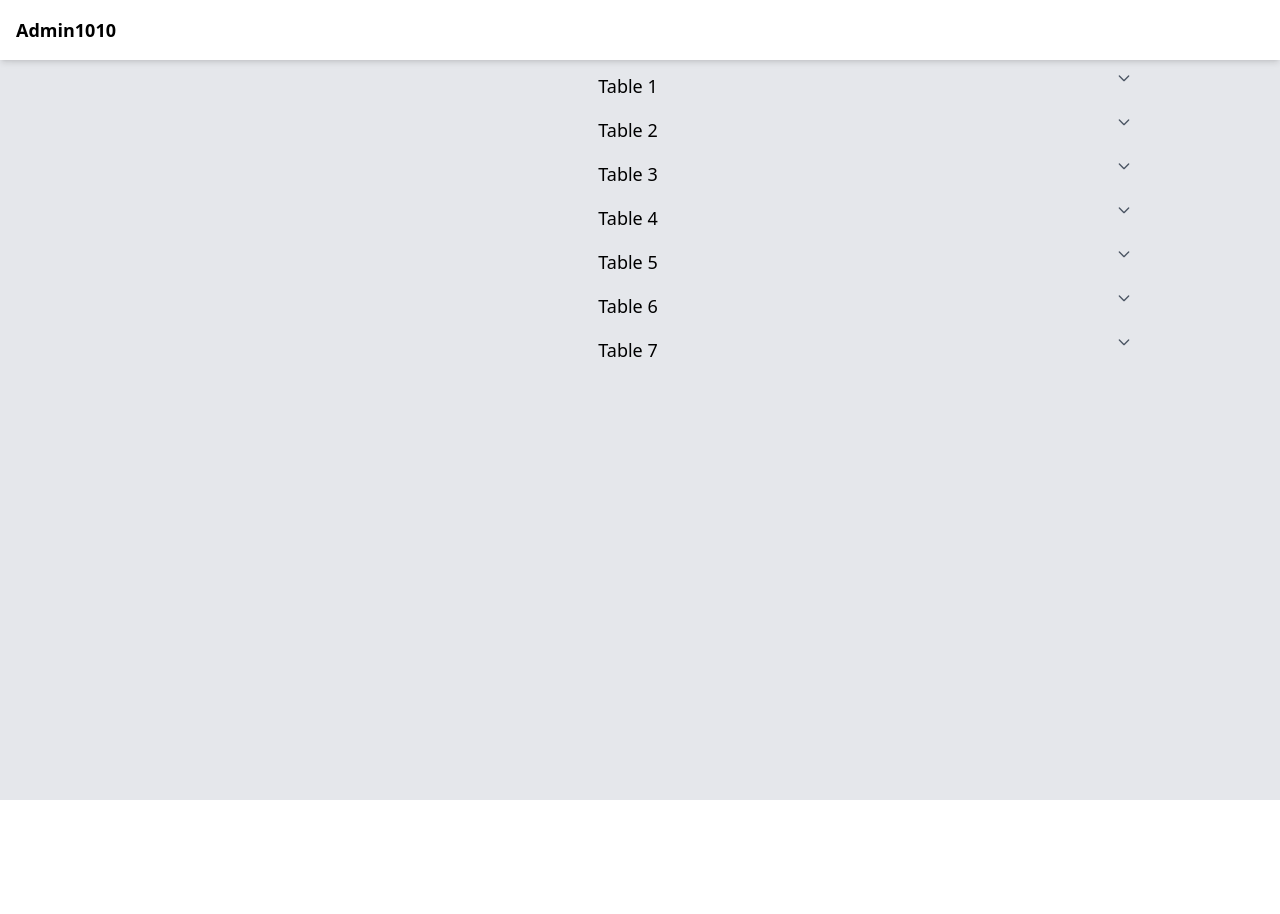
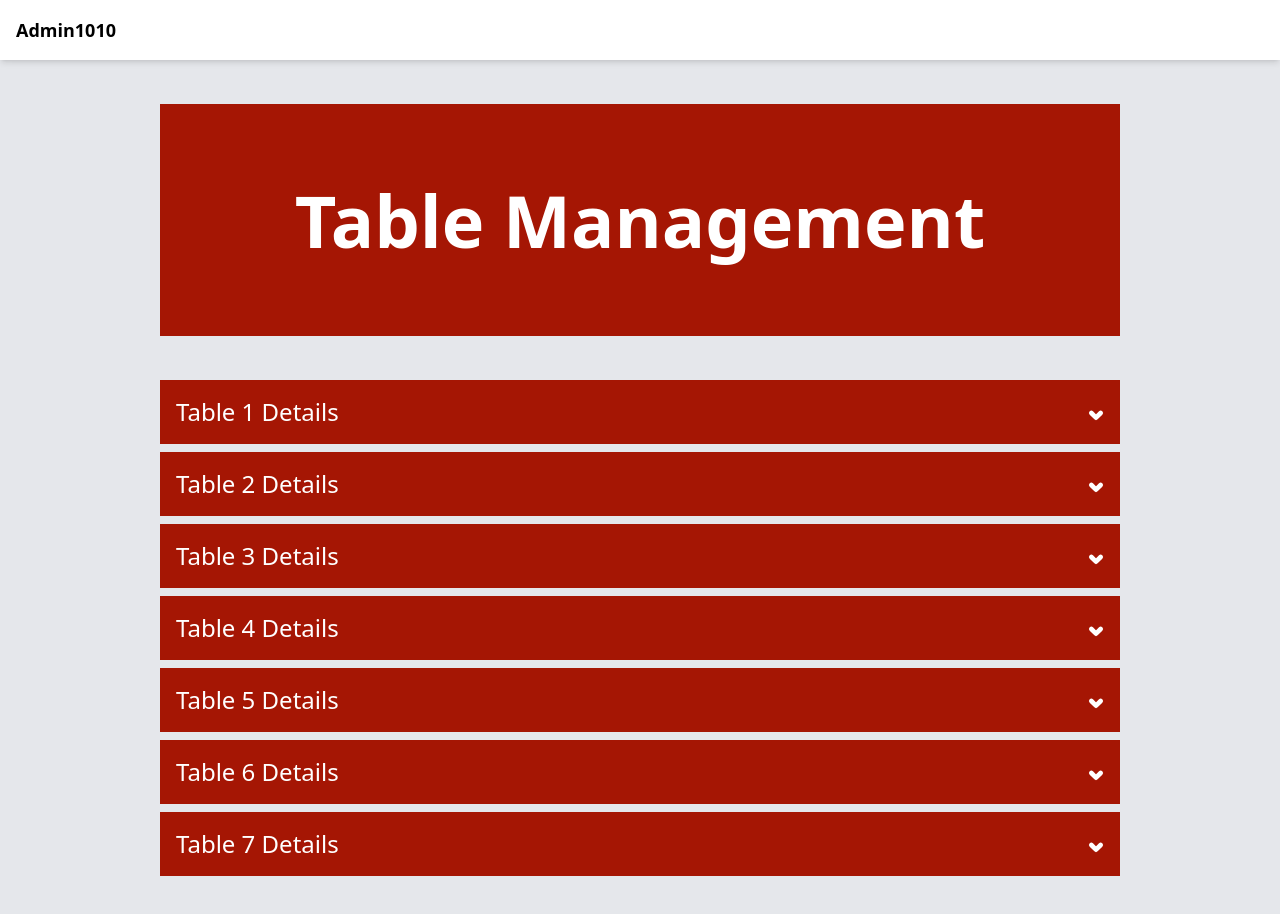
Before and after one commit to bestzige/PROJECT2-SEC-2-Mairuu, a Vue app: page /admin/table-manager in a window 1280 px wide. Shown: the top 914 px of the page. Before the commit the page ends 800 px from the top, so only its background shows below. Built offline with nearby package versions, Linux system fonts and the light colour scheme; data requests are answered from the project's data file.

Commit message:
Update text box of table detail.

```diff
--- a/src/components/manager/TableDetail.vue
+++ b/src/components/manager/TableDetail.vue
@@ -1,43 +1,5 @@
-<template>
-    <div class="flex justify-center">
-      <div class="w-3/4 bg-gray-200 py-2 text-center text-lg">
-        Table {{ table.id }}
-      </div>
-
-      <div class="relative inline-block ml-2">
-
-        <button @click="toggleDropdown"
-                class="text-sm text-gray-600 hover:text-gray-400 focus:outline-none focus:text-gray-400">
-          <svg class="w-4 h-4 inline-block" fill="none" stroke="currentColor" viewBox="0 0 24 24"
-               xmlns="http://www.w3.org/2000/svg">
-            <path stroke-linecap="round" stroke-linejoin="round" stroke-width="2"
-                  d="M19 9l-7 7-7-7"></path>
-          </svg>
-        </button>
-
-
-        <div v-if="isDropdownOpen" class="absolute z-10 bg-white border border-gray-200 rounded-md shadow-lg max-w-screen-lg max-h-screen overflow-y-auto">
-          <div class="py-2 px-4">
-
-            <div class="text-gray-700 block mb-2 text-sm capitalize">ID: {{ table.id }}</div>
-            <div class="text-gray-700 block mb-2 text-sm capitalize">Name TH: {{ table.name.th }}</div>
-            <div class="text-gray-700 block mb-2 text-sm capitalize">Name ENG: {{ table.name.en }}</div>
-            <div class="text-gray-700 block mb-2 text-sm capitalize">Size: {{ table.defaultSize }}</div>
-            <div class="text-gray-700 block mb-2 text-sm capitalize">Status: {{ table.status }}</div>
-
-            <div class="flex justify-end mt-2">
-              <button @click="editItem" class="text-sm text-purple-600 hover:text-purple-400 mr-2">Edit</button>
-              <button @click="deleteItem" class="text-sm text-red-600 hover:text-red-400">Delete</button>
-            </div>
-          </div>
-        </div>
-      </div>
-    </div>
-  </template>
-
 <script setup>
 import { ref, defineProps, defineEmits } from 'vue'
-
 
 const props = defineProps({
   table: {
@@ -46,31 +8,124 @@
   }
 })
 
+const isDetailsOpen = ref(false)
 
-  const isDropdownOpen = ref(false)
-
-
-  const toggleDropdown = () => {
-    isDropdownOpen.value = !isDropdownOpen.value
+const toggleDetails = () => {
+  isDetailsOpen.value = !isDetailsOpen.value
 }
 
-
 const emit = defineEmits(['edit', 'delete'])
-
 
 const editItem = () => {
   emit('edit', props.table)
 }
-
 
 const deleteItem = () => {
   emit('delete', props.table.id)
 }
 </script>
 
+<template>
+  <div class="flex justify-center">
+    <div class="w-3/4 my-1">
+      <button
+        @click="toggleDetails"
+        class="text-sm text-gray-600 hover:text-gray-400 focus:outline-none focus:text-gray-400 w-full"
+      >
+        <div
+          class="py-4 px-4 bg-theme-500 text-center text-2xl flex items-center justify-between text-white"
+        >
+          <div class="items-center justify-start">Table {{ table.id }} Details</div>
+
+          <div class="items-center justify-end">
+            <svg
+              class="w-4 h-4 inline-block"
+              fill="none"
+              stroke="currentColor"
+              viewBox="0 0 24 24"
+              xmlns="http://www.w3.org/2000/svg"
+            >
+              <path
+                stroke-linecap="round"
+                stroke-linejoin="round"
+                stroke-width="7"
+                d="M19 9l-7 7-7-7"
+              ></path>
+            </svg>
+          </div>
+        </div>
+      </button>
+      <div v-if="isDetailsOpen" class="ml-auto mr-auto flex justify-center items-center">
+        <div
+          class="py-2 px-4 bg-theme-300 border border-gray-200 shadow-lg max-h-screen overflow-y-auto w-full"
+        >
+          <div class="py-2 px-4">
+            <div class="text-gray-700 block mb-4 mt-4 text-2xl capitalize">ID: {{ table.id }}</div>
+            <div class="text-gray-700 block mb-4 text-2xl capitalize">
+              <div class="flex">
+                Name TH:
+                <input
+                  :value="table.name.th"
+                  id="name_th"
+                  type="text"
+                  placeholder="Name (Thai)"
+                  class="border border-gray-300 px-1 w-auto"
+                />
+              </div>
+            </div>
+
+            <div class="text-gray-700 block mb-4 text-2xl capitalize">
+              <div class="flex">
+                Name ENG:
+                <input
+                  :value="table.name.en"
+                  id="name_th"
+                  type="text"
+                  placeholder="Name (Thai)"
+                  class="border border-gray-300 px-1 w-auto"
+                />
+              </div>
+            </div>
+            <div class="text-gray-700 block mb-4 text-2xl capitalize">
+              <div class="flex">
+                Size :
+                <input
+                  :value="table.defaultSize"
+                  id="name_th"
+                  type="text"
+                  placeholder="Name (Thai)"
+                  class="border border-gray-300 px-1 w-auto"
+                />
+              </div>
+            </div>
+            <div class="text-gray-700 block mb-4 text-2xl capitalize">
+              <div class="flex">
+                Status:
+                <input
+                  :value="table.status"
+                  id="name_th"
+                  type="text"
+                  placeholder="Name (Thai)"
+                  class="border border-gray-300 px-1 w-auto"
+                />
+              </div>
+            </div>
+
+            <div class="flex justify-end mt-2">
+              <button @click="editItem" class="text-3xl text-purple-600 hover:text-purple-400 mr-2">
+                Edit
+              </button>
+              <button @click="deleteItem" class="text-3xl text-red-600 hover:text-red-400">
+                Delete
+              </button>
+            </div>
+          </div>
+        </div>
+      </div>
+    </div>
+  </div>
+</template>
+
 <style scoped>
-
-  /* [aria-expanded="true"] .dropdown-content {
-    display: block;
-  } */
+/* Add your scoped styles here */
 </style>
--- a/src/components/manager/TableManager.vue
+++ b/src/components/manager/TableManager.vue
@@ -20,6 +20,11 @@ onMounted(async () => {
 
 <template>
   <div>
+    <div class="flex justify-center">
+      <div class="bg-theme-500 text-white w-3/4 p-20 m-10 text-center">
+        <h1 class="text-7xl font-bold">Table Management</h1>
+      </div>
+    </div>
     <div v-for="(table, index) in tables" :key="index">
       <TableDetail
         :table="table"
```
Lines whose indentation alone changed are shown as unchanged.
